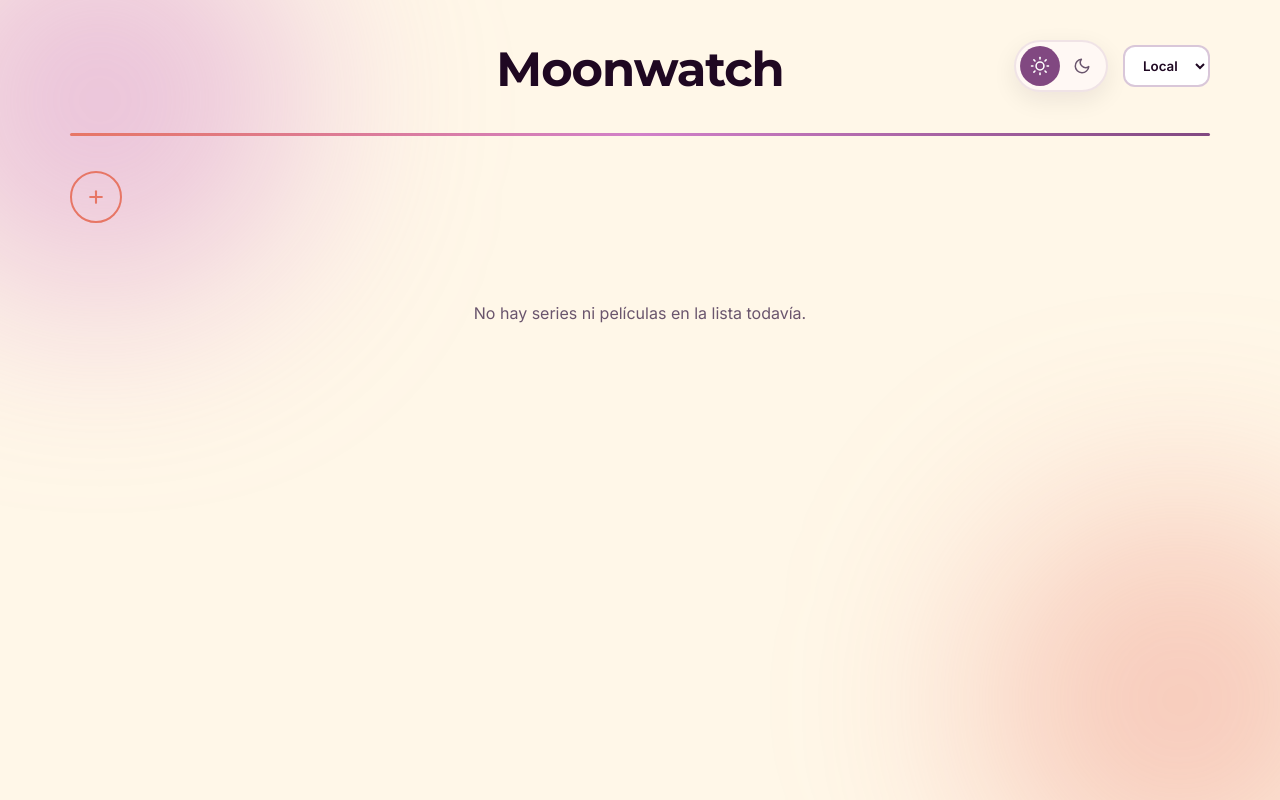
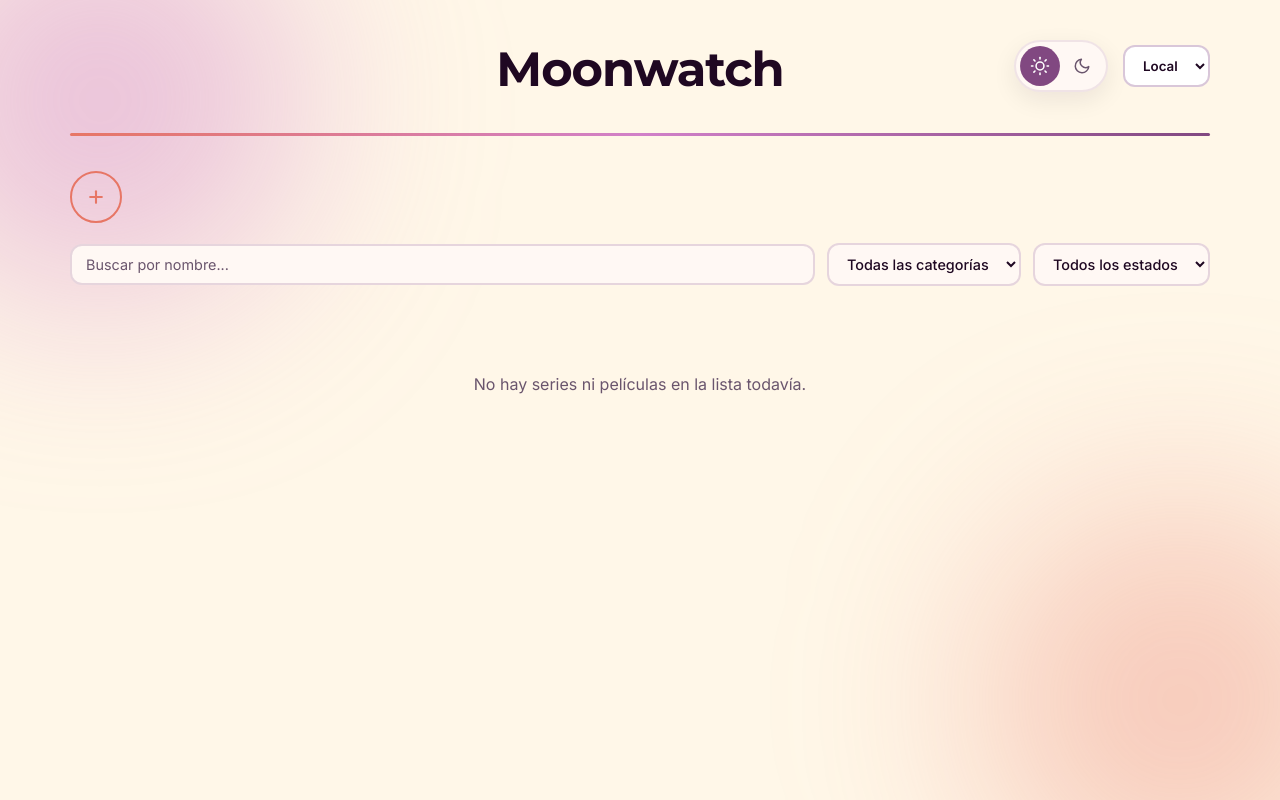
Before and after one commit to anaxmarcela/proyectoWeb2, a React (Vite) app in the folder frontend/: page / in a window 1280 px wide. Built offline with nearby package versions, Linux system fonts and the light colour scheme.

Commit message:
feat: agregar filtros combinados por nombre, categoría y estado

```diff
--- a/frontend/src/App.jsx
+++ b/frontend/src/App.jsx
@@ -3,9 +3,18 @@ import { StorageContext } from './context/StorageProvider'
 import { ThemeContext } from './context/ThemeProvider'
 import FormularioItem from './components/FormularioItem'
 import ListaItems from './components/ListaItems'
+import Filtros from './components/Filtros'
 
 function App() {
-  const { items, modo, setModo, cargando, guardarItem, eliminarItem } = useContext(StorageContext)
+  const { items, modo, setModo, cargando, guardarItem, eliminarItem,
+          filtroCategoria, filtroEstado, busqueda } = useContext(StorageContext)
+
+  const itemsFiltrados = items.filter(item => {
+    const porCategoria = filtroCategoria === 'todas' || item.categoriaId === filtroCategoria
+    const porEstado    = filtroEstado === 'todos'    || item.estado === filtroEstado
+    const porBusqueda  = item.nombre.toLowerCase().includes(busqueda.toLowerCase())
+    return porCategoria && porEstado && porBusqueda
+  })
   const { tema, toggleTema } = useContext(ThemeContext)
 
   const [mostrarFormulario, setMostrarFormulario] = useState(false)
@@ -82,7 +91,8 @@ function App() {
       </button>
 
       {mostrarFormulario && <FormularioItem onAgregar={agregarItem} inputRef={inputRef} />}
-      <ListaItems items={items} cargando={cargando} onCambiarEstado={cambiarEstado} onArchivar={eliminarItem} />
+      <Filtros />
+      <ListaItems items={itemsFiltrados} cargando={cargando} onCambiarEstado={cambiarEstado} onArchivar={eliminarItem} />
     </div>
   )
 
--- /dev/null
+++ b/frontend/src/components/Filtros.jsx
@@ -0,0 +1,51 @@
+import { useContext } from 'react'
+import { StorageContext } from '../context/StorageProvider'
+import { CATEGORIAS } from '../utils/categorias'
+
+const ESTADOS = ['pendiente', 'viendo', 'terminada', 'abandonada']
+
+function Filtros() {
+  const { filtroCategoria, filtroEstado, busqueda, dispatch } = useContext(StorageContext)
+
+  const hayFiltros = filtroCategoria !== 'todas' || filtroEstado !== 'todos' || busqueda !== ''
+
+  return (
+    <div className="filtros">
+      <input
+        type="text"
+        className="filtro-busqueda"
+        placeholder="Buscar por nombre..."
+        value={busqueda}
+        onChange={e => dispatch({ type: 'FILTRAR', payload: { busqueda: e.target.value } })}
+      />
+
+      <select
+        value={filtroCategoria}
+        onChange={e => dispatch({ type: 'FILTRAR', payload: { filtroCategoria: e.target.value } })}
+      >
+        <option value="todas">Todas las categorías</option>
+        {CATEGORIAS.map(c => (
+          <option key={c.id} value={c.id}>{c.emoji} {c.nombre}</option>
+        ))}
+      </select>
+
+      <select
+        value={filtroEstado}
+        onChange={e => dispatch({ type: 'FILTRAR', payload: { filtroEstado: e.target.value } })}
+      >
+        <option value="todos">Todos los estados</option>
+        {ESTADOS.map(e => (
+          <option key={e} value={e}>{e.charAt(0).toUpperCase() + e.slice(1)}</option>
+        ))}
+      </select>
+
+      {hayFiltros && (
+        <button className="filtro-limpiar" onClick={() => dispatch({ type: 'LIMPIAR_FILTROS' })}>
+          ✕ Limpiar filtros
+        </button>
+      )}
+    </div>
+  )
+}
+
+export default Filtros
--- a/frontend/src/index.css
+++ b/frontend/src/index.css
@@ -303,6 +303,74 @@ select {
   transform: translateY(-2px);
 }
 
+/* ========= FILTROS ========= */
+.filtros {
+  display: flex;
+  flex-wrap: wrap;
+  gap: 12px;
+  align-items: center;
+  margin-bottom: 28px;
+}
+
+.filtro-busqueda {
+  flex: 1;
+  min-width: 180px;
+  padding: 10px 14px;
+  border-radius: 12px;
+  border: 2px solid var(--input-border);
+  background: var(--card-bg);
+  color: var(--text);
+  font-family: 'Inter', sans-serif;
+  font-size: 0.9rem;
+  outline: none;
+  transition: border-color 0.2s;
+}
+
+.filtro-busqueda:focus {
+  border-color: var(--plum);
+}
+
+.filtro-busqueda::placeholder {
+  color: var(--text-soft);
+}
+
+.filtros select {
+  padding: 10px 14px;
+  border-radius: 12px;
+  border: 2px solid var(--input-border);
+  background: var(--card-bg);
+  color: var(--text);
+  font-family: 'Inter', sans-serif;
+  font-size: 0.9rem;
+  font-weight: 500;
+  outline: none;
+  cursor: pointer;
+  transition: border-color 0.2s;
+}
+
+.filtros select:focus {
+  border-color: var(--plum);
+}
+
+.filtro-limpiar {
+  padding: 10px 16px;
+  border-radius: 12px;
+  border: 2px solid var(--terra-cotta);
+  background: transparent;
+  color: var(--terra-cotta);
+  font-family: 'Inter', sans-serif;
+  font-size: 0.85rem;
+  font-weight: 600;
+  cursor: pointer;
+  transition: 0.2s ease;
+  white-space: nowrap;
+}
+
+.filtro-limpiar:hover {
+  background: var(--terra-cotta);
+  color: white;
+}
+
 /* ========= GRID ========= */
 .cards-container {
   display: grid;
```
